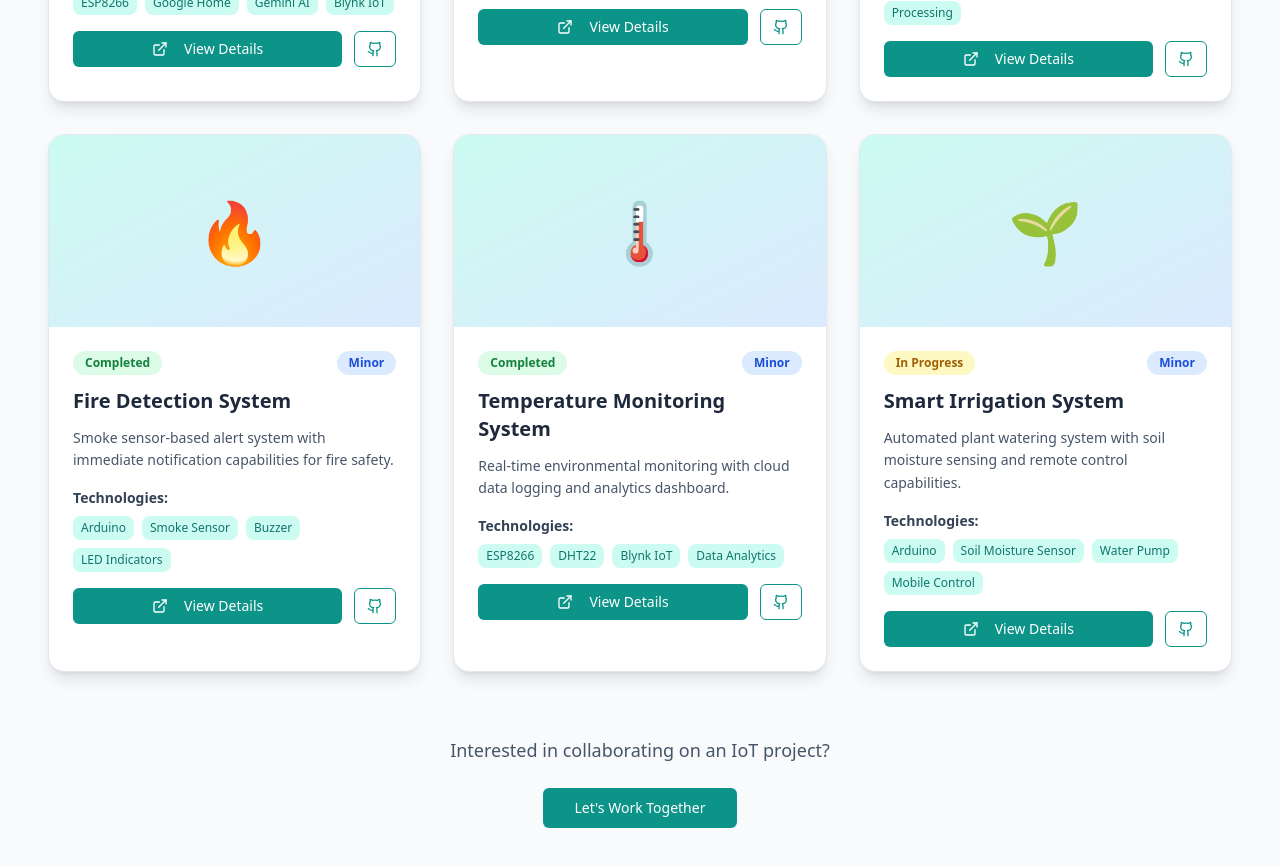
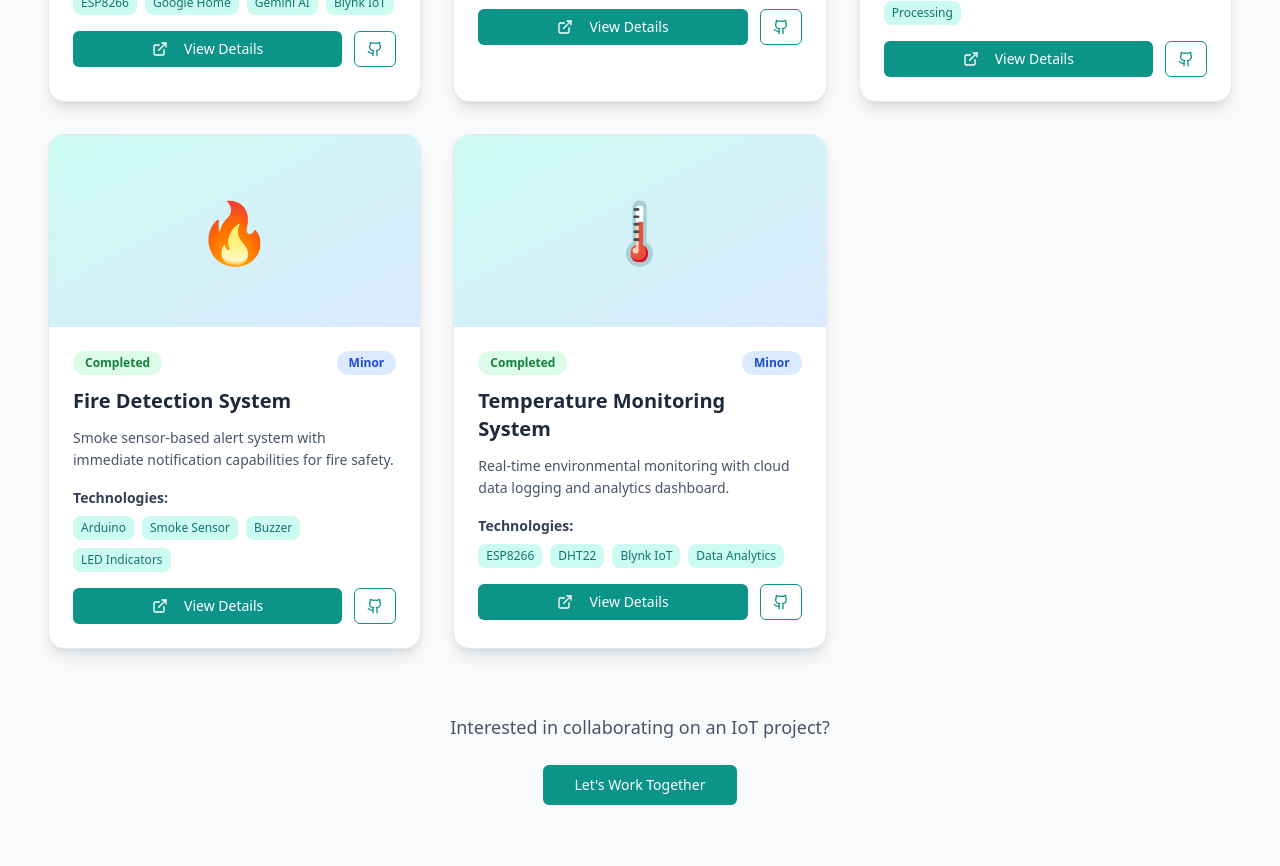
Before and after one commit to Janagabalan/janagabalan-iot-showcase, a React (Vite) app: page / in a window 1280 px wide. Shown: the part 5600-6466 px from the top of the page. Built offline with nearby package versions, Linux system fonts and the light colour scheme.

Commit message:
Remove smart irrigation system project
Removed the "Smart Irrigation System" project from the portfolio section in `src/components/Portfolio.tsx`.

```diff
--- a/src/components/Portfolio.tsx
+++ b/src/components/Portfolio.tsx
@@ -1,4 +1,3 @@
-
 import { useState } from "react";
 import { ExternalLink, Github, Filter } from "lucide-react";
 import { Button } from "@/components/ui/button";
@@ -51,15 +50,6 @@ const Portfolio = () => {
       category: "minor",
       tech: ["ESP8266", "DHT22", "Blynk IoT", "Data Analytics"],
       status: "Completed"
-    },
-    {
-      id: 6,
-      title: "Smart Irrigation System",
-      description: "Automated plant watering system with soil moisture sensing and remote control capabilities.",
-      image: "🌱",
-      category: "minor",
-      tech: ["Arduino", "Soil Moisture Sensor", "Water Pump", "Mobile Control"],
-      status: "In Progress"
     }
   ];
 
```
